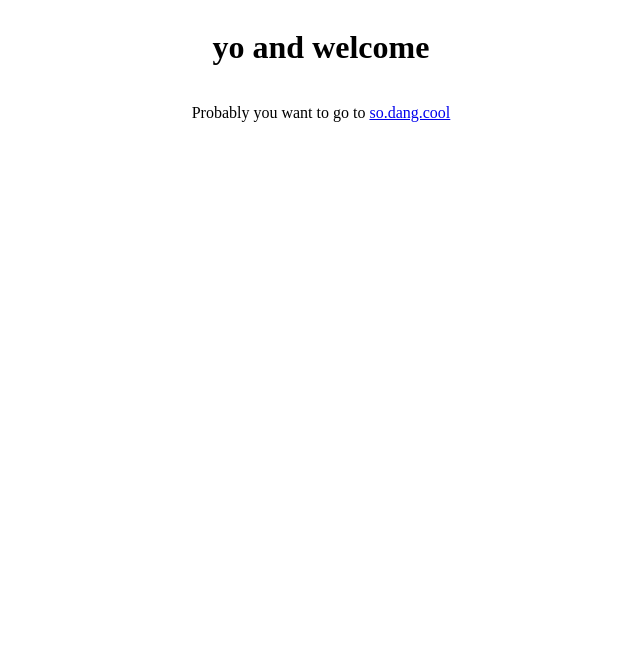
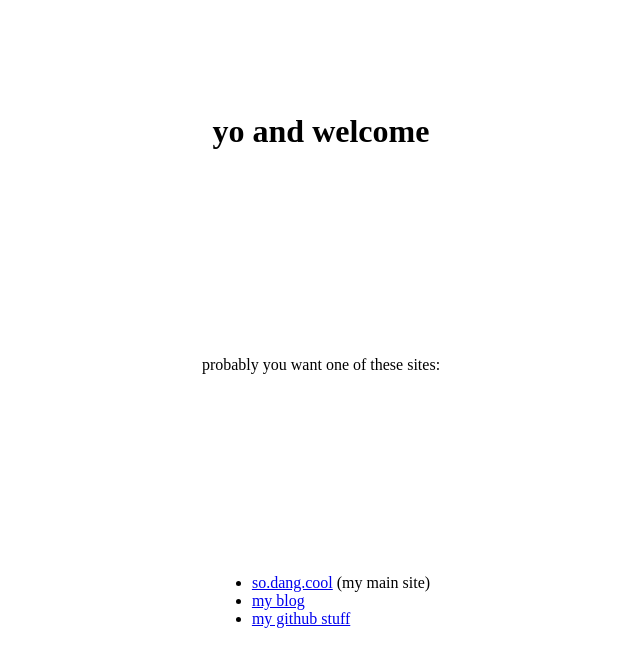
Before and after one commit to booniepepper/booniepepper.github.io, a plain HTML site: page index.html in a window 1280 px wide. Shown: the whole page, without its empty margins (319-959 px from the left). Drawn offline with Linux system fonts and the light colour scheme.

Commit message:
more stuff

```diff
--- a/index.html
+++ b/index.html
@@ -3,10 +3,13 @@
   <head>
     <title>booniepepper.github.io</title>
   </head>
-  <body>
-    <div style='display: grid; place-items: center;'>
-      <h1>yo and welcome</h1>
-      <p>Probably you want to go to <a href='https://so.dang.cool'>so.dang.cool</a></p>
-    </div>
+  <body style='display: grid; place-items: center; min-height: 90vh;'>
+    <h1>yo and welcome</h1>
+    <p>probably you want one of these sites:</p>
+    <ul>
+      <li><a href='https://so.dang.cool'>so.dang.cool</a> (my main site)</li>
+      <li><a href='https://so.dang.cool/blog/'>my blog</a></li>
+      <li><a href='https://github.com/booniepepper'>my github stuff</a></li>
+    </ul>
   </body>
 </html>
```
